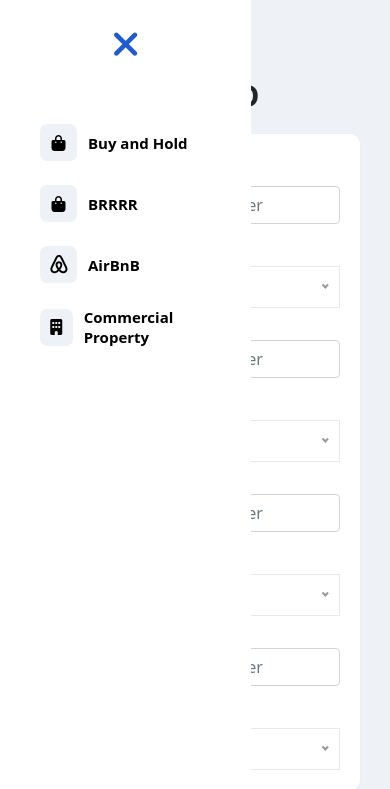
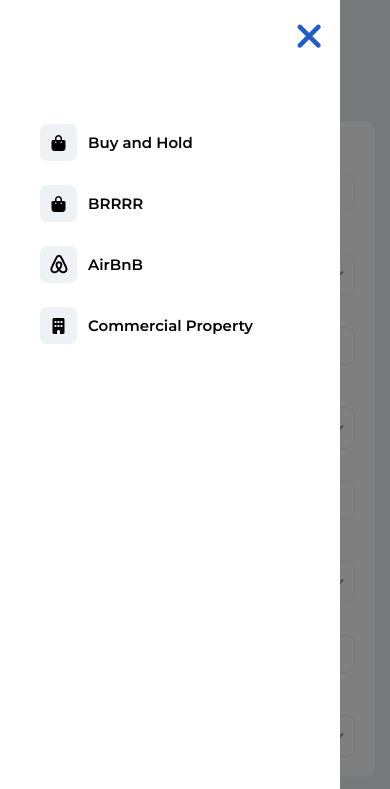
Before and after one commit to Vivekkumbhani81/Landlord-Academy, a plain HTML site: page index.html in a window 390 px wide. Both pictures are taken after a click on the button 52 px from the left and 36 px from the top of the page. Shown: the top 789 px of the page. Drawn offline with nearby package versions, Linux system fonts and the light colour scheme.

Commit message:
sidebar changes

```diff
--- a/Assert/Css/responsive.css
+++ b/Assert/Css/responsive.css
@@ -1,5 +1,5 @@
-/* @media (max-width:1600px) {
-    .sb-sidenav-dark {
+@media (max-width:1600px) {
+    /* .sb-sidenav-dark {
         padding: 35px 30px 50px 25px;
     }
     #layoutSidenav #layoutSidenav_nav {
@@ -8,10 +8,11 @@
     }
     .sb-sidenav-toggled #layoutSidenav #layoutSidenav_content {
         margin-left: -320px;
-    }
+    } */
 }
+
 @media (max-width:1440px) {
-    .sb-sidenav-dark {
+    /* .sb-sidenav-dark {
         padding: 35px 25px 50px 25px;
     }
     #layoutSidenav #layoutSidenav_nav {
@@ -19,53 +20,109 @@
     }
     .sb-sidenav-toggled #layoutSidenav #layoutSidenav_content {
         margin-left: -250px;
+    } */
+}
+
+@media (max-width:1200px) {
+
+    body.sb-sidenav-toggled {
+        visibility: hidden;
     }
-} */
-@media (max-width:1200px) {
-    i.fa-solid.fa-bag-shopping, i.fa-solid.fa-building {
+
+    body.sb-sidenav-toggled .your-inner-content {
+        visibility: visible;
+    }
+
+    button#sidebarToggle {
+        display: block;
+    }
+
+    i.fa-solid.fa-xmark {
+        display: block;
+    }
+
+    .sb-sidenav-toggled #layoutSidenav #layoutSidenav_content:before {
+        content: "";
+        display: block;
+        position: absolute;
+        top: 0;
+        left: 0;
+        width: 100%;
+        height: 100%;
+        background: #000;
+        z-index: 1037;
+        opacity: 0.5;
+        transition: opacity 0.3s ease-in-out;
+    }
+    #layoutSidenav #layoutSidenav_content{
+        margin-left: -339px;
+    }
+
+    i.fa-solid.fa-bag-shopping,
+    i.fa-solid.fa-building {
         font-size: 16px;
     }
+
     .sb-nav-link-icon {
         width: 37px;
         height: 37px;
         padding: 7.667px;
     }
+
     .sidbar_text {
         font-size: 15px;
         margin-left: 3px;
     }
-    /* #layoutSidenav #layoutSidenav_nav {
-        flex-basis: 200px;
-    }
-    .sb-sidenav-toggled #layoutSidenav #layoutSidenav_content {
-        margin-left: -205px;
-    } */
-    .kafelki_container{
+
+    .kafelki_container {
         flex-flow: row wrap !important;
     }
-    .kafelki_item{
+
+    .kafelki_item {
         margin: 15px auto !important;
     }
-    .annual_property_box{
+
+    .annual_property_box {
         display: flex;
     }
 }
+
 @media (max-width:1024px) {
-    #layoutSidenav #layoutSidenav_nav {
-        flex-basis: 251px;
-        transform: translateX(-266px);
+
+    #layoutSidenav #layoutSidenav_content {
+        margin-left: -340px;
     }
-    #layoutSidenav #layoutSidenav_content {
-        margin-left: -252px;
-    }
-    /* .logo_none{
-        display: block;
-      } */
+
 }
+
 @media (max-width:991px) {
-    .wrap{
+    .wrap {
         display: flex;
         flex-wrap: wrap;
         flex-direction: column;
     }
 }
+
+@media (max-width:450px) {
+    section {
+        padding: 0 15px;
+    }
+    .property_box {
+        padding: 20px 8px 0 8px;
+    }
+    input.property_inner_input {
+        width: 150px;
+    }
+    .property_input {
+        gap: 7px;
+    }
+}
+@media (max-width:320px) {
+    .sb-sidenav-dark {
+        padding: 58px 60px 50px 42px;
+    }
+    i.fa-solid.fa-xmark {
+        top: 0.1%;
+        right: 10%;
+    }
+}
--- a/Assert/Css/style.css
+++ b/Assert/Css/style.css
@@ -33,6 +33,7 @@ button {
 
 p {
   margin: 0;
+  font-family: 'Montserrat', sans-serif;
 }
 
 body h1,
@@ -42,6 +43,7 @@ body h4,
 body h5,
 body h6 {
   margin: 0;
+  font-family: 'Montserrat', sans-serif;
 }
 
 ul,
@@ -112,7 +114,7 @@ section {
 .nice-select .option:hover,
 .nice-select .option.focus,
 .nice-select .option.selected.focus {
-  color: red;
+  color: #8391A2;
   background: none;
 }
 
@@ -449,7 +451,34 @@ input.property_inner_input {
 .annual_property_box {
   display: block;
 }
+.form-control:focus{
+  box-shadow: 0 0 0 0.25rem rgba(13,110,253,.25);
+}
+input#formGroupExampleInput {
+  border-radius: 8px;
+  color: #8391A2;
+  font-size: 16px;
+  font-style: normal;
+  font-weight: 400;
+  line-height: 24px;
+  box-shadow: none;
+  border: 1px solid #EEF2F7;
+}
 
+.nice-select {
+  border-radius: 8px;
+  color: #8391A2;
+  font-size: 16px;
+  font-style: normal;
+  font-weight: 400;
+  line-height: 24px;
+  display: flex;
+  align-items: center;
+  border: 1px solid #EEF2F7;
+}
+input.property_inner_input:focus-visible{
+  outline: none;
+}
 
 
 
@@ -469,7 +498,8 @@ input.property_inner_input {
   /* z-index: 600; */
   margin-left: 0%;
 }
-.menu_toggle_btn span {
+
+/* .menu_toggle_btn span {
   width: 25px;
   height: 3px;
   margin-bottom: 5px;
@@ -477,30 +507,34 @@ input.property_inner_input {
   background: #EB6A2A;
   transition: all 0.5s ease;
 }
+
 .menu_toggle_btn span:nth-child(1) {
   margin-top: 5px;
-}
+} */
 
 
 
 
 
 
-/* #sidebarClose{
-  display: none;
-} */
-button#sidebarClose{
 
+button#sidebarClose {
   text-decoration: none;
 }
-i.fa-solid.fa-xmark{
+
+button#sidebarToggle {
+  display: none;
+}
+
+i.fa-solid.fa-xmark {
   color: #225CCB;
   font-size: 37px;
   position: absolute;
   top: 0.3%;
-  left: 0%;
-  right: 0%;
+  right: 5%;
+  display: none;
 }
+
 .logo {
   width: 100%;
   margin-bottom: 30px;
@@ -521,15 +555,18 @@ i.fa-solid.fa-bars {
   color: #000;
 }
 
-i.fa-solid.fa-bag-shopping,i.fa-solid.fa-building {
+i.fa-solid.fa-bag-shopping,
+i.fa-solid.fa-building {
   font-size: 20px;
   color: black;
 }
-i.fa-brands.fa-airbnb{
+
+i.fa-brands.fa-airbnb {
   font-weight: 800;
   font-size: 20px;
   color: #000;
 }
+
 .sb-nav-link-icon {
   display: flex;
   width: 42px;
@@ -551,21 +588,27 @@ i.fa-brands.fa-airbnb{
   line-height: normal;
   margin-left: 5px;
 }
-.nav-link:hover .sb-nav-link-icon{
+
+.nav-link:hover .sb-nav-link-icon {
   border: 1px solid #225CCB;
 }
-.nav-link:hover i.fa-solid.fa-bag-shopping{
+
+.nav-link:hover i.fa-solid.fa-bag-shopping {
   color: #225CCB;
 }
-.nav-link:hover i.fa-brands.fa-airbnb{
+
+.nav-link:hover i.fa-brands.fa-airbnb {
   color: #225CCB;
 }
-.nav-link:hover i.fa-solid.fa-building{
+
+.nav-link:hover i.fa-solid.fa-building {
   color: #225CCB;
 }
-.nav-link:hover .sidbar_text{
+
+.nav-link:hover .sidbar_text {
   color: #225CCB;
 }
+
 #layoutAuthentication {
   display: flex;
   flex-direction: column;
@@ -585,12 +628,16 @@ i.fa-brands.fa-airbnb{
   display: flex;
 }
 
+.sb-sidenav-toggled #layoutSidenav #layoutSidenav_nav {
+  transform: translateX(0px);
+}
+
 #layoutSidenav #layoutSidenav_nav {
-  flex-basis: 388px;
+  flex-basis: 355px;
   flex-shrink: 0;
   transition: transform 0.15s ease-in-out;
   z-index: 1038;
-  transform: translateX(-399px);
+  transform: translateX(-0px);
 }
 
 #layoutSidenav #layoutSidenav_content {
@@ -600,36 +647,21 @@ i.fa-brands.fa-airbnb{
   min-width: 0;
   flex-grow: 1;
   min-height: calc(100vh - 56px);
-  margin-left: -374px;
+  margin-left: -5px;
 }
 
-.sb-sidenav-toggled #layoutSidenav #layoutSidenav_nav {
-  transform: translateX(0);
+.logo_none {
+  display: none;
 }
 
-.sb-sidenav-toggled #layoutSidenav #layoutSidenav_content:before {
-  content: "";
-  display: block;
-  position: absolute;
-  top: 0;
-  left: 0;
-  width: 100%;
-  height: 100%;
-  background: #000;
-  z-index: 1037;
-  opacity: 0.5;
-  transition: opacity 0.3s ease-in-out;
-}
-.logo_none{
-  display: none;
-}
+
 @media (max-width: 1024px) {
+
   #layoutSidenav #layoutSidenav_nav {
     transform: translateX(0);
   }
 
-  #layoutSidenav #layoutSidenav_content {
-    margin-left: 0;
+  #layoutSidenav #layoutSidenav_content::before {
     transition: margin 0.15s ease-in-out;
   }
 
@@ -640,6 +672,15 @@ i.fa-brands.fa-airbnb{
   .sb-sidenav-toggled #layoutSidenav #layoutSidenav_content:before {
     display: none;
   }
+}
+
+.sb-sidenav-dark {
+  padding: 35px 30px 50px 25px;
+}
+
+#layoutSidenav #layoutSidenav_nav {
+  flex-basis: 340px;
+  transform: translateX(-385px);
 }
 
 .sb-nav-fixed .sb-topnav {
--- a/Assert/javascript/custom.js
+++ b/Assert/javascript/custom.js
@@ -40,7 +40,7 @@ $(function () {
       // plotBands: []
     },
     tooltip: {
-      // valueSuffix: ' users/week'
+      valueSuffix: ' users/week'
     },
     plotOptions: {
       spline: {
@@ -144,74 +144,44 @@ $(function () {
 
 //---------------------------------------------------------------------------------------------------------------------------------
 
-// window.addEventListener('DOMContentLoaded', event => {
+function openNav() {
+  console.log("opennav");
+  document.body.classList.toggle('sb-sidenav-toggled');
+}
+function closeNav() {
+  console.log("opennav");
+  document.body.classList.toggle('sb-sidenav-toggled');
+}
 
-//   // Toggle the side navigation
-//   const sidebarToggle = document.body.querySelector('#sidebarToggle');
-//   if (sidebarToggle) {
-//     // Uncomment Below to persist sidebar toggle between refreshes
-//     // if (localStorage.getItem('sb|sidebar-toggle') === 'true') {
-//     //     document.body.classList.toggle('sb-sidenav-toggled');
-//     // }
-//     sidebarToggle.addEventListener('click', event => {
-//       event.preventDefault();
-//       document.body.classList.toggle('sb-sidenav-toggled');
-//       localStorage.setItem('sb|sidebar-toggle', document.body.classList.contains('sb-sidenav-toggled'));
-//     });
-//   }
+function toggleSidenav() {
+  var body = document.body;
+  if (window.innerWidth <= 1200) {
+    body.classList.remove('sb-sidenav-toggled');
+  } else {
+    body.classList.add('sb-sidenav-toggled');
+  }
+}
 
-// });
+// Initial check on page load
+toggleSidenav();
 
+// Listen for window resize events
+window.addEventListener('resize', toggleSidenav);
 
-// window.addEventListener('DOMContentLoaded', event => {
+// Toggle the class on DOMContentLoaded
+window.addEventListener('DOMContentLoaded', event => {
+  toggleSidenav();
+});
 
-//   // Toggle the side navigation
-//   const sidebarToggle = document.body.querySelector('#sidebarToggle');
-//   if (sidebarToggle) {
-//     sidebarToggle.addEventListener('click', event => {
-//       event.preventDefault();
-//       document.body.classList.toggle('sb-sidenav-toggled');
+// --------------------------------------------------------- active class ------------------------------------------------------------------
 
-//       // Check the current state and update the button icon
-//       const isToggled = document.body.classList.contains('sb-sidenav-toggled');
-//       const icon = document.querySelector('#sidebarToggle i');
-//       icon.className = isToggled ? 'fa-solid fa-bars' : 'fa-solid fa-xmark';
+function activateLink(link) {
+  // Remove "active" class from all links
+  var links = document.querySelectorAll('.nav-link');
+  links.forEach(function (item) {
+      item.classList.remove('active');
+  });
 
-//       localStorage.setItem('sb|sidebar-toggle', isToggled);
-//     });
-//   }
-
-// });
-
-
-window.addEventListener('DOMContentLoaded', event => {
-
-  // Close sidebar button
-  const sidebarClose = document.body.querySelector('#sidebarClose');
-  if (sidebarClose) {
-    sidebarClose.addEventListener('click', event => {
-      event.preventDefault();
-      document.body.classList.remove('sb-sidenav-toggled');
-      // localStorage.setItem('sb|sidebar-toggle', 'false');
-    });
-  }
-
-  // Open sidebar button
-  const sidebarOpen = document.body.querySelector('#sidebarOpen');
-  if (sidebarOpen) {
-    sidebarOpen.addEventListener('click', event => {
-      event.preventDefault();
-      document.body.classList.add('sb-sidenav-toggled');
-      // localStorage.setItem('sb|sidebar-toggle', 'true');
-    });
-  }
-
-  // Check and set initial state
-  const initialToggleState = localStorage.getItem('sb|sidebar-toggle') === 'true';
-  document.body.classList.toggle('sb-sidenav-toggled', initialToggleState);
-
-  // Update the icon based on the initial state
-  const icon = document.querySelector(`#${initialToggleState ? 'sidebarOpen' : 'sidebarClose'} i`);
-  icon.className = initialToggleState ? 'fa-solid fa-bars' : 'fa-solid fa-xmark';
-
-});
+  // Add "active" class to the clicked link
+  link.classList.add('active');
+}
--- a/index.html
+++ b/index.html
@@ -12,6 +12,8 @@
         integrity="sha384-MrcW6ZMFYlzcLA8Nl+NtUVF0sA7MsXsP1UyJoMp4YLEuNSfAP+JcXn/tWtIaxVXM"
         crossorigin="anonymous"></script>
 
+    <link href="https://fonts.googleapis.com/css2?family=Montserrat:wght@400;500;600;700&display=swap" rel="stylesheet">
+
     <link rel="stylesheet" href="https://cdnjs.cloudflare.com/ajax/libs/font-awesome/6.5.1/css/all.min.css"
         integrity="sha512-DTOQO9RWCH3ppGqcWaEA1BIZOC6xxalwEsw9c2QQeAIftl+Vegovlnee1c9QX4TctnWMn13TZye+giMm8e2LwA=="
         crossorigin="anonymous" referrerpolicy="no-referrer" />
@@ -22,16 +24,17 @@
 
 </head>
 
-<body>
-    <div id="layoutSidenav">
+<body class="">
+
+    <div id="layoutSidenav" class="your-inner-content">
         <div id="layoutSidenav_nav">
             <nav class="sb-sidenav accordion sb-sidenav-dark" id="sidenavAccordion">
-                <button class="btn btn-link btn-sm order-1 order-lg-0 me-4 me-lg-0" id="sidebarClose" href="#!">
+                <button class="btn btn-link btn-sm order-1 order-lg-0 me-4 me-lg-0" id="sidebarClose"
+                    onclick="closeNav()" href="#!">
                     <i class="fa-solid fa-xmark"></i>
                 </button>
                 <div class="sb-sidenav-menu">
                     <div class="nav">
-
                         <div class="logo">
                             <img src="Assert/images/THE LANDLORD.png" alt="">
                             <img src="Assert/images/ACADEMY.png" alt="">
@@ -42,19 +45,19 @@
                             </div>
                             <p class="sidbar_text">Buy and Hold</p>
                         </a>
-                        <a class="nav-link" href="index.html">
+                        <a class="nav-link" href="#0">
                             <div class="sb-nav-link-icon">
                                 <i class="fa-solid fa-bag-shopping"></i>
                             </div>
                             <p class="sidbar_text">BRRRR</p>
                         </a>
-                        <a class="nav-link" href="index.html">
+                        <a class="nav-link" href="#0">
                             <div class="sb-nav-link-icon">
                                 <i class="fa-brands fa-airbnb"></i>
                             </div>
                             <p class="sidbar_text">AirBnB</p>
                         </a>
-                        <a class="nav-link" href="index.html">
+                        <a class="nav-link" href="#0">
                             <div class="sb-nav-link-icon">
                                 <i class="fa-solid fa-building"></i>
                             </div>
@@ -102,7 +105,8 @@
         <div id="layoutSidenav_content">
             <main>
                 <section class="buy_hold">
-                    <button class="btn btn-link btn-sm order-1 order-lg-0 me-4 me-lg-0" id="sidebarOpen" href="#!">
+                    <button class="btn btn-link btn-sm order-1 order-lg-0 me-4 me-lg-0" id="sidebarToggle"
+                        onclick="openNav()" href="#!">
                         <i class="fa-solid fa-bars"></i>
                     </button>
                     <h2 class="buy_hold_title">Buy and Hold</h2>
```
